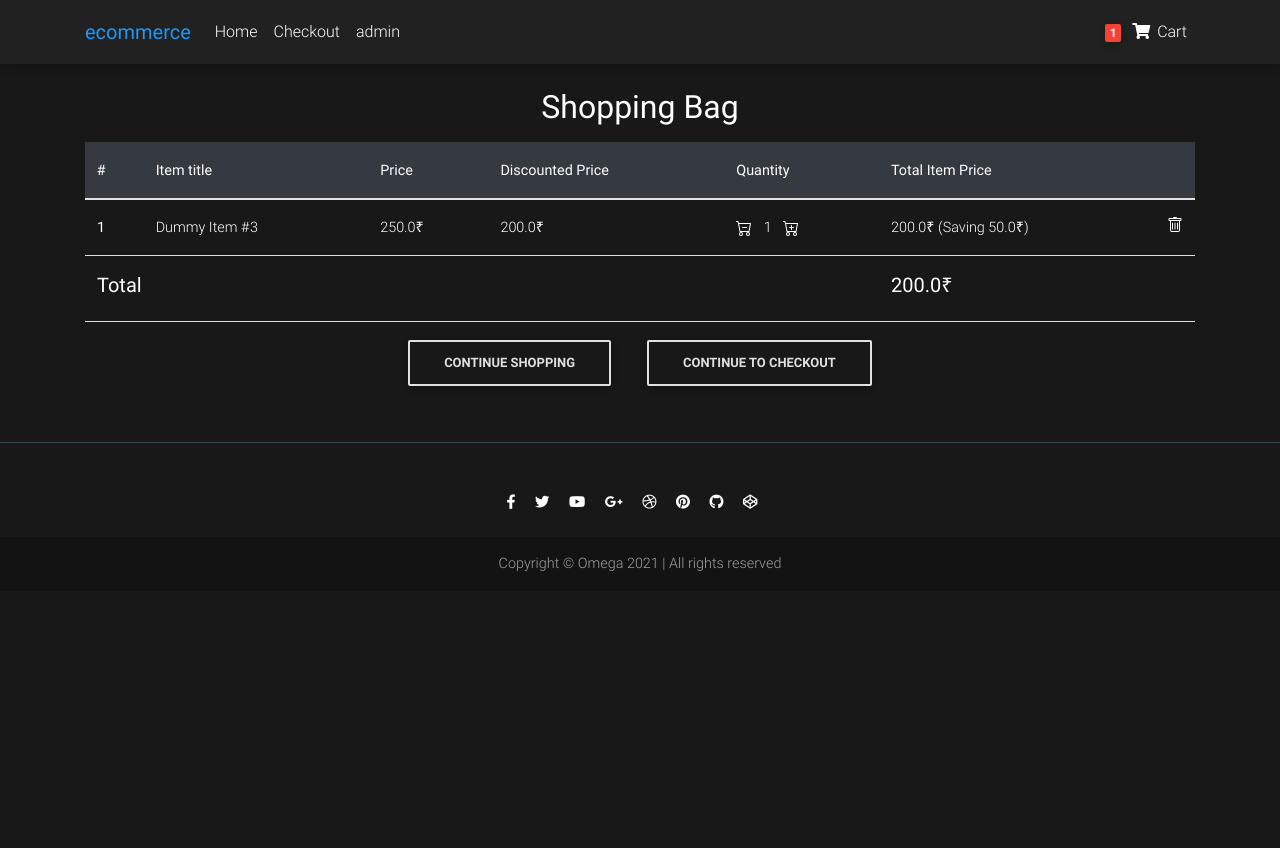
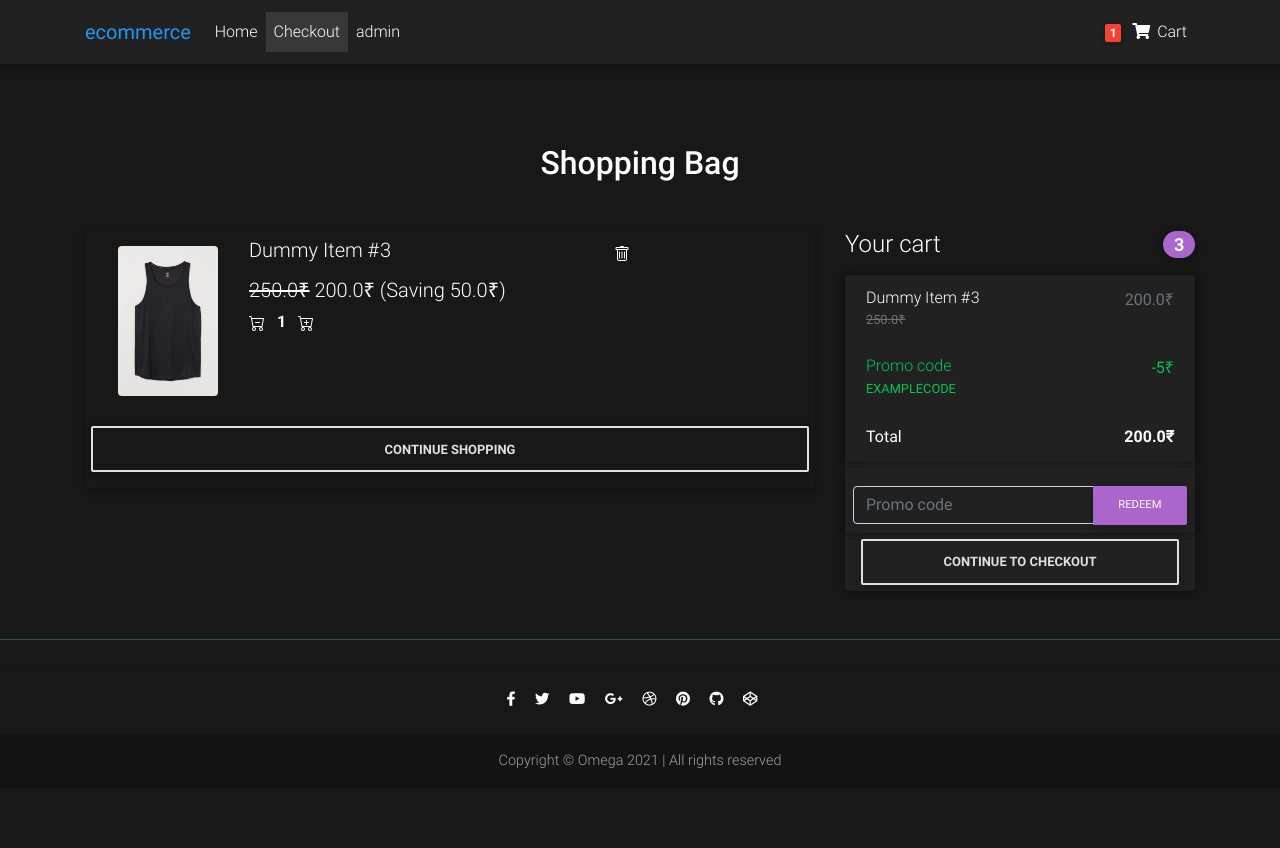
Before and after one commit to ombhosale2510/E-commerce, a Django app: page /order-summary/ in a window 1280 px wide. Run offline with Django 3.2, Linux system fonts and the light colour scheme; a user stored in the database is signed in; data comes from the database, SQL or seed files in the repository; both versions use the stored data as it was after the commit; some libraries are stand-ins or nearby versions.

Commit message:
Updated Cart look

```diff
--- a/core/views.py
+++ b/core/views.py
@@ -117,7 +117,8 @@ def remove_from_cart(request, slug):
             return redirect("core:product", slug=slug)
     else:
         # Add a message saying the user doesn't have an order
-        messages.info(request, "You do not have an active order!")
+        messages.info(
+            request, "Item is not in your cart | You do not have an active order")
         return redirect("core:product", slug=slug)
 
 
--- a/templates/home.html
+++ b/templates/home.html
@@ -51,7 +51,7 @@
         <!--First slide-->
         <div class="carousel-item active">
             <div class="view"
-                style="background-image: url('https://mdbootstrap.com/img/Photos/Horizontal/E-commerce/8-col/img%282%29.jpg'); background-repeat: no-repeat; background-size: cover;">
+                style="background-image: url('/static/img/carousel/carousel1.jpg'); background-repeat: no-repeat; background-size: cover;">
 
                 <!-- Mask & flexbox options-->
                 <div class="mask rgba-black-strong d-flex justify-content-center align-items-center">
--- a/templates/order-summary.html
+++ b/templates/order-summary.html
@@ -1,85 +1,157 @@
-{% extends "base.html" %}
-
+{% extends "base.html" %} {% load static %}
+{% block checkoutactive %} active {% endblock checkoutactive %}
 {% block title %}Shopping Bag{% endblock title %}
+{% block head %}
+{% endblock head %}
 {% block body %}
 
-<main>
-    <div class="container mt-3">
-        <div class="table-responsive text-nowrap">
-            <h2 class="text-center"><b>Shopping Bag</b></h2>
-            <table class="table mt-3" style="color: white;">
-                <thead class="table-dark">
-                    <tr>
-                        <th scope="col">#</th>
-                        <th scope="col">Item title</th>
-                        <th scope="col">Price</th>
-                        <th scope="col">Discounted Price</th>
-                        <th scope="col">Quantity</th>
-                        <th scope="col">Total Item Price</th>
-                    </tr>
-                </thead>
-                <tbody>
+<body class="">
+
+    <!--Main layout-->
+    <main class="pt-4">
+        <div class="container wow fadeIn">
+
+            <!-- Heading -->
+            <h2 class="my-5 h2 text-center">Shopping Bag</h2>
+
+            <!--Grid row-->
+            <div class="row">
+
+                <!--Grid column-->
+                <div class="col-md-8 mb-4">
+
+                    <!--Card-->
+                    <div class="card" style="background-color: #181818; color: white;">
+
+                        <!--Card content-->
                         {% for order_item in object.items.all %}
-                    <tr>
-                        <th scope="row">{{ forloop.counter }}</th>
-                        <td>{{ order_item.item.title }}</td>
-                        <td>{{ order_item.item.price }}&#8377</td>
-                        <td>{{ order_item.item.discount_price }}&#8377</td>
-                        <td><a href="{% url 'core:cart_item_remove' order_item.item.slug %}"><img
-                                    src="/static/img/svg/cart-dash.svg" class="mr-2" alt="cart-dash"></a>
-                            {{ order_item.quantity }}
-                            <a href="{% url 'core:cart_add' order_item.item.slug %}"><img
-                                    src="/static/img/svg/cart-plus.svg" class="ml-2" alt="cart-plus"></a>
-                        </td>
-                        <td>
-                            {% if order_item.item.discount_price %}
+                        <!--Grid row-->
+                        <div class="row">
+
+                            <!--Grid column-->
+                            <div class="mb-2">
+
+                                <img src="{{ order_item.item.image.url }}" class="img-fluid rounded m-3 ml-5"
+                                    alt="{{ order_item.item.title } }image" style="width:100px;">
+
+                            </div>
+                            <!--Grid column-->
+
+                            <!--Grid column-->
+                            <div class="col-md-6 mb-2 mt-2 float-left">
+                                <h5>
+                                    {{ order_item.item.title }}</h5>
+
+                                <h5 class="mt-3">{% if order_item.item.discount_price %}
+                                    <span><del>{{ order_item.item.price }}&#8377</del></span>
                                     {{ order_item.get_total_discount_item_price }}&#8377
                                     (Saving {{ order_item.get_amt_saved }}&#8377)
                                     {% else %}
                                     {{ order_item.get_total_item_price }}&#8377
                                     {% endif %}
+                                </h5>
+                                <a href="{% url 'core:cart_item_remove' order_item.item.slug %}"><img
+                                        src="/static/img/svg/cart-dash.svg" class="mr-2" alt="cart-dash"></a>
+                                <b>{{ order_item.quantity }}</b>
+                                <a href="{% url 'core:cart_add' order_item.item.slug %}"><img
+                                        src="/static/img/svg/cart-plus.svg" class="ml-2" alt="cart-plus"></a>
 
+                            </div>
+                            <br>
                             <a href="{% url 'core:cart_remove' order_item.item.slug %}"><img
-                                    src="/static/img/svg/trash.svg" class="float-right" alt="trash"></a>
-                        </td>
-                    </tr>
+                                    src="/static/img/svg/trash.svg" class="mt-3" alt="trash"></a>
+                            <!--Grid column-->
+
+                        </div>
                         {% empty %}
-                    <tr>
-                        <td colspan="6" class="text-center"><b>Your cart is empty</b></td>
-                    </tr>
-                    <tr class="text-center">
-                        <div class="container text-center">
-                            <td colspan=" 6">
-                                <a class="btn btn-outline-light mx-3" href="/"><b>CONTINUE
+                        <div class="text-center mt-3"><b>Your cart is empty</b></div>
+                        <br>
+                        <a class="btn btn-outline-light mb-3" href="/"><b>CONTINUE
                                 SHOPPING</b></a>
-                            </td>
+                        {% endfor %}
+                        <a class="btn btn-outline-light mb-3" href="/"><b>CONTINUE
+                                SHOPPING</b></a>
+
+
                     </div>
-                    </tr>
+                    <!--/.Card-->
+
+                </div>
+                <!--/Grid column-->
+
+                <!--Grid column-->
+                <div class="col-md-4 mb-4">
+
+                    <!-- Heading -->
+                    <h4 class="d-flex justify-content-between align-items-center mb-3">
+                        <span class="text-white">Your cart</span>
+                        <span class="badge badge-secondary badge-pill">3</span>
+                    </h4>
+
+                    <!-- Cart -->
+                    <div class="card bg-dark">
+                        <ul class="list-group mb-3 z-depth-1">
+                            {% for order_item in object.items.all %}
+                            <li class="list-group-item d-flex justify-content-between lh-condensed bg-dark">
+                                <div>
+                                    <h6 class="my-0">{{ order_item.item.title }}</h6>
+                                    {% if order_item.item.discount_price %}
+                                    <small class="text-muted"><del>
+                                            {{ order_item.item.price}}&#8377
+                                        </del></small>
+                                    {% endif %}
+                                </div>
+                                <span class="text-muted">
+                                    {% if order_item.item.discount_price %}
+                                    {{ order_item.get_total_discount_item_price }}&#8377
+                                    {% else %}
+                                    {{ order_item.get_total_item_price }}&#8377
+                                    {% endif %}
+                                </span>
+                            </li>
                             {% endfor %}
+                            <li class="list-group-item d-flex justify-content-between bg-dark">
+                                <div class="text-success">
+                                    <h6 class="my-0">Promo code</h6>
+                                    <small>EXAMPLECODE</small>
+                                </div>
+                                <span class="text-success">-5&#8377</span>
+                            </li>
                             {% if object.get_total %}
-                    <tr>
-                        <td colspan="5">
-                            <h5><b>Total</h5></b>
-                        </td>
-                        <td>
-                            <h5><b> {{ object.get_total }}&#8377 </h5></b>
-                        </td>
-                    </tr>
-                    <tr class="text-center">
-                        <div class="container text-center">
-                            <td colspan=" 6">
-                                <a class="btn btn-outline-light mx-3" href="/"><b>CONTINUE
-                                        SHOPPING</b></a>
+                            <li class="list-group-item d-flex justify-content-between bg-dark">
+                                <span>Total</span>
+                                <strong>{{ object.get_total }}&#8377</strong>
+                            </li>
+                            {% endif %}
+                        </ul>
+                        <!-- Cart -->
+
+                        <!-- Promo code -->
+                        <form class="card p-2 bg-dark">
+                            <div class="input-group">
+                                <input type="text" class="form-control bg-dark" placeholder="Promo code"
+                                    aria-label="Recipient's username" aria-describedby="basic-addon2"
+                                    style="color: white;">
+                                <div class="input-group-append">
+                                    <button class="btn btn-secondary btn-md waves-effect m-0"
+                                        type="button">Redeem</button>
+                                </div>
+
+                            </div>
+                        </form>
+                        <!-- Promo code -->
                         <a class="btn btn-outline-light mx-3" href="/checkout"><b>CONTINUE TO
                                 CHECKOUT</b></a>
-                            </td>
-                        </div>
-                    </tr>
-                    {% endif %}
-                </tbody>
-            </table>
 
                     </div>
+                    <!--Grid column-->
                 </div>
+            </div>
+        </div>
+        <!--Grid row-->
+
     </main>
+    <!--Main layout-->
+
+</body>
 {% endblock body %}
```
Also changed, not shown: templates/product.html (+1 -19 lines), db.sqlite3, static/img/carousel/carousel1.jpg (added), static/img/lightbox/default-skin.png (deleted), static/img/lightbox/default-skin.svg (deleted), static/img/lightbox/preloader.gif (deleted), static/img/overlays/01.png (deleted), static/img/overlays/02.png (deleted), static/img/overlays/03.png (deleted), static/img/overlays/04.png (deleted), static/img/overlays/05.png (deleted), static/img/overlays/06.png (deleted), static/img/overlays/07.png (deleted), static/img/overlays/08.png (deleted), 1 more files. Lines whose indentation alone changed are shown as unchanged.
